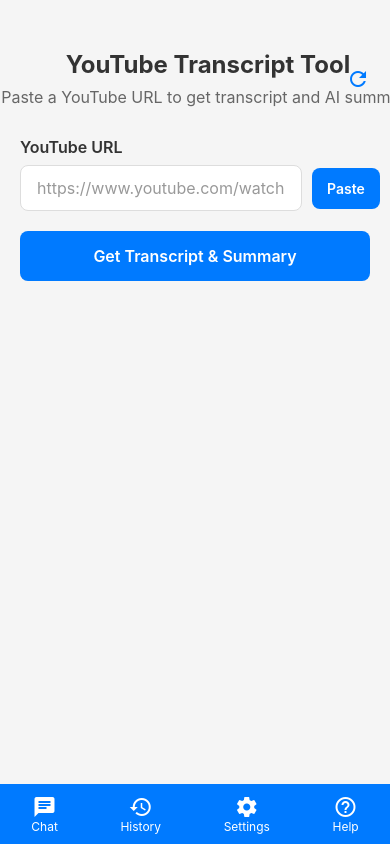
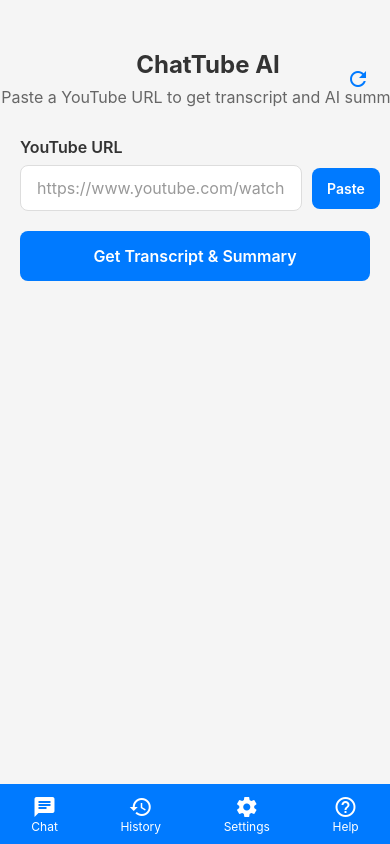
Before and after one commit to alanbouo/TubeChat-AI, a React Native app: screen / in a window 390 px wide. Built offline with nearby package versions, Linux system fonts and the light colour scheme.

Commit message:
renamed app

```diff
--- a/App.tsx
+++ b/App.tsx
@@ -188,7 +188,7 @@
         <View style={styles.logoContainer}>
           <MaterialCommunityIcons name="youtube" size={40} color="red" />
           <View style={styles.brandTitles}>
-            <Text style={styles.title}>YouTube Transcript Tool</Text>
+            <Text style={styles.title}>ChatTube AI</Text>
             <Text style={styles.subtitle}>
               Paste a YouTube URL to get transcript and AI summary
             </Text>
```
